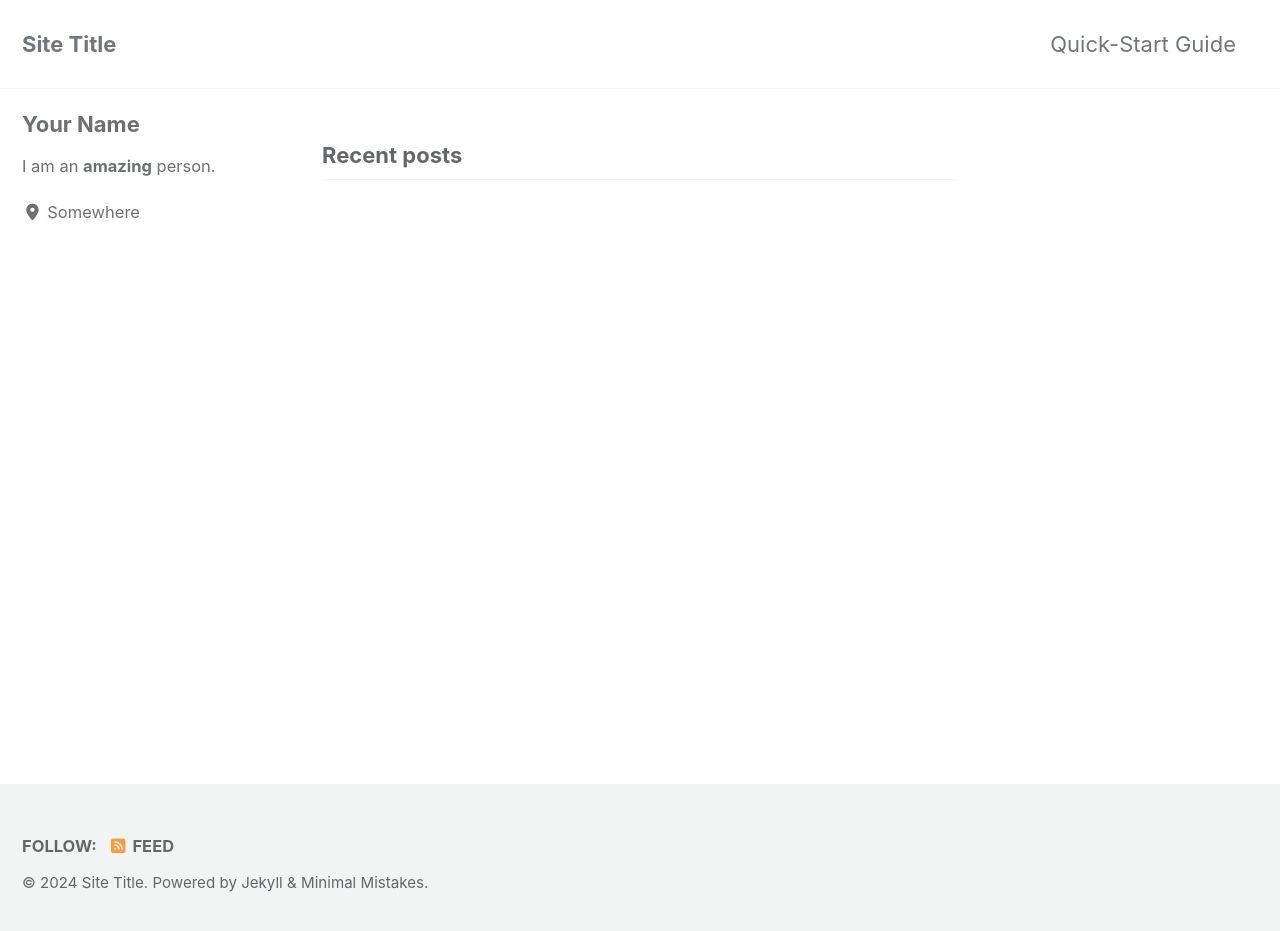
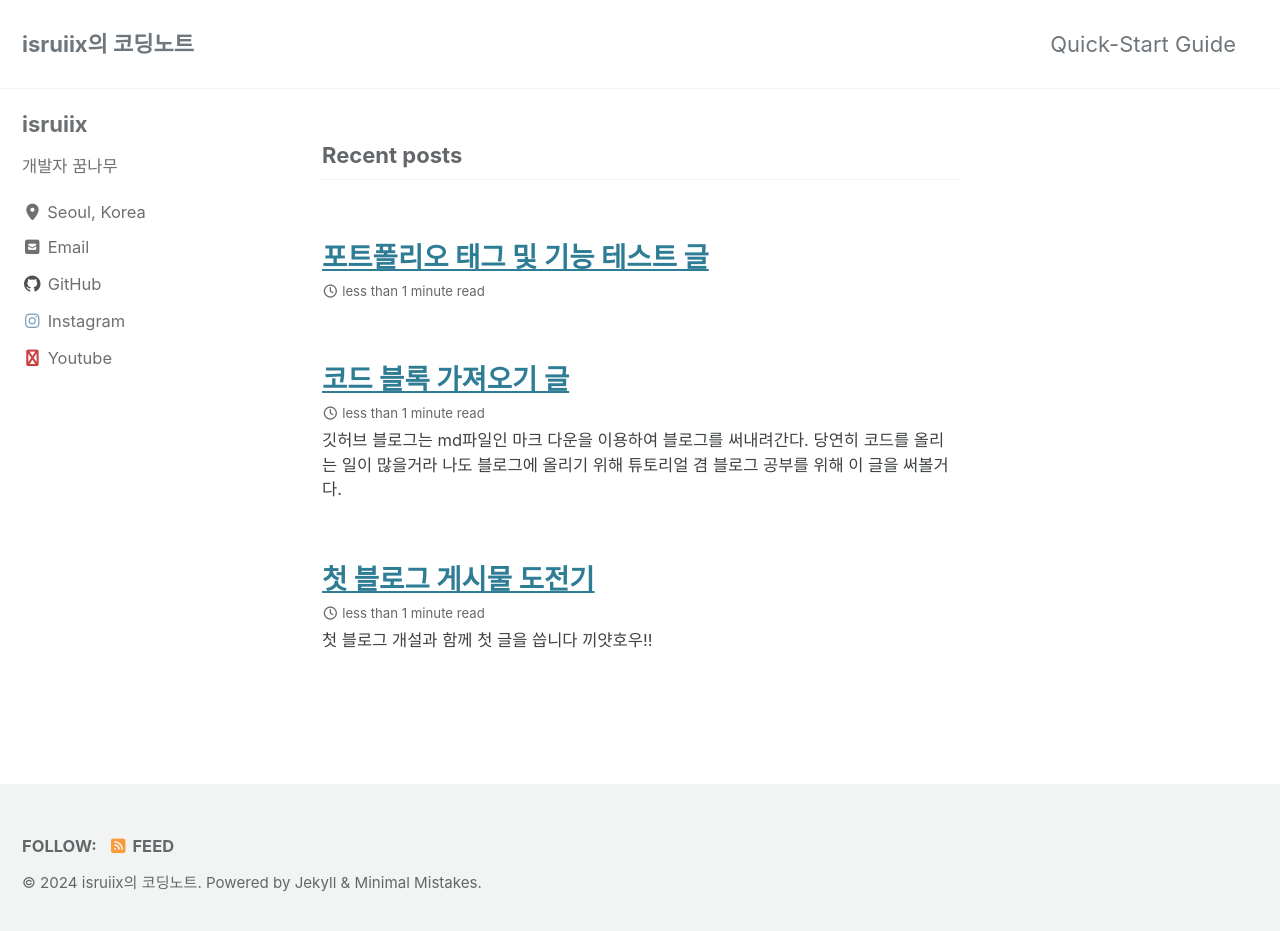
Before and after one commit to isruiix/isruiix.github.io, a Jekyll site: the page built from index.html, in a window 1280 px wide and 939 px high. Shown: the top 931 px of the window. Built offline with Jekyll 4.4.1, drawn with Linux system fonts in a browser that asks for light colours; cached includes are drawn as plain includes; the list of posts is cut into pages by our own code.

Commit message:
some edits

```diff
--- a/_config.yml
+++ b/_config.yml
@@ -17,11 +17,11 @@ minimal_mistakes_skin    : "default" # "air", "aqua", "contrast", "dark", "dirt"
 # Site Settings
 locale                   : "en-US"
 rtl                      : # true, false (default) # turns direction of the page into right to left for RTL languages
-title                    : "Site Title"
+title                    : "isruiix의 코딩노트"
 title_separator          : "-"
 subtitle                 : # site tagline that appears below site title in masthead
-name                     : "Your Name"
-description              : "An amazing website."
+name                     : "isruiix"
+description              : "열심히 해보는중"
 url                      : # the base hostname & protocol for your site e.g. "https://mmistakes.github.io"
 baseurl                  : # the subpath of your site, e.g. "/blog"
 repository               : # GitHub username/repo-name e.g. "mmistakes/minimal-mistakes"
@@ -113,30 +113,25 @@ analytics:
 
 # Site Author
 author:
-  name             : "Your Name"
+  name             : "isruiix"
   avatar           : # path of avatar image, e.g. "/assets/images/bio-photo.jpg"
-  bio              : "I am an **amazing** person."
-  location         : "Somewhere"
+  bio              : "개발자 꿈나무"
+  location         : "Seoul, Korea"
   email            :
   links:
     - label: "Email"
       icon: "fas fa-fw fa-envelope-square"
-      # url: "mailto:your.name@email.com"
-    - label: "Website"
-      icon: "fas fa-fw fa-link"
-      # url: "https://your-website.com"
-    - label: "Twitter"
-      icon: "fab fa-fw fa-twitter-square"
-      # url: "https://twitter.com/"
-    - label: "Facebook"
-      icon: "fab fa-fw fa-facebook-square"
-      # url: "https://facebook.com/"
+      url: "mailto:korea001yt@gmail.com"
     - label: "GitHub"
       icon: "fab fa-fw fa-github"
-      # url: "https://github.com/"
+      url: "https://github.com/isruiix"
     - label: "Instagram"
       icon: "fab fa-fw fa-instagram"
-      # url: "https://instagram.com/"
+      url: "https://www.instagram.com/hc05.jpg"
+    - label: "Youtube"
+      icon: "fas fa-fw fa-youtube"
+      url: "https://www.youtube.com/@OFFICIALKR001YT"
+
 
 # Site Footer
 footer:
--- /dev/null
+++ b/_posts/2024-10-28-first-blog.md
@@ -0,0 +1,17 @@
+---
+layout: post
+title: 첫 블로그 게시물 도전기
+categories:
+    - Blog
+author: Isruiix
+tags:
+- 시작이다
+- 블로그
+
+date: 2024-10-28 13:29 +0900
+---
+첫 블로그 개설과 함께 첫 글을 씁니다 **끼얏호우!!**
+
+링크 연결 연습을 위한 SNS링크를 남기겠습니다 [Instagram](https://www.instagram.com/hc05.jpg), [YT](https://www.youtube.com/@OFFICIALKR001YT).
+
+아마 여러가지 기능을 탐구하고 프로젝트 참여하면서 글을 써갈 듯 합니다
--- /dev/null
+++ b/_posts/2024-10-28-testing-code block.md
@@ -0,0 +1,31 @@
+---
+layout: post
+title: 코드 블록 가져오기 글
+categories:
+    - Blog
+tags: 시작이다
+math: true
+date: 2024-10-28 14:35 +0900
+---
+
+깃허브 블로그는 md파일인 마크 다운을 이용하여 블로그를 써내려간다.
+당연히 코드를 올리는 일이 많을거라 나도 블로그에 올리기 위해 튜토리얼 겸 블로그 공부를 위해 이 글을 써볼거다.
+
+마크다운 형식으로 코드 블록을 넣을 수 있지만, 가독성이 떨어지기에 나는 **GitGist**를 활용하여 코드 블록을 넣을거다.
+
+[GitGist](https://gist.github.com/)
+
+위의 링크에 들어가서 로그인창이 뜨면 로그인을 해주고
+
+**최상단** 현재 쓸 코드에 대한 간략한 설명
+**파일명** Hello.py, World.c 등으로 끝나는 파일명, 해당 확장자로 설정
+**코드** 코드 짜면 된다
+
+
+완료 후 오른쪽 아래에 Create Secret Gist를 눌러주고 embed 옆에있는 링크를 복사해주면 된다.
+
+그리고 post.md 파일 내용에 넣고 싶은 부분에 복사한 링크를 붙여놓기 하면 된다.
+
+<script src="https://gist.github.com/isruiix/d8133210bb5e4f9dc4ac01e36c71b848.js"></script>
+
+(테스트 코드 블록 가져오기)
--- /dev/null
+++ b/_posts/2024-10-29-portfolio-tag-test.md
@@ -0,0 +1,13 @@
+---
+layout: post
+title: 포트폴리오 태그 및 기능 테스트 글
+categories:
+    - Portfolio
+author: Isruiix
+tags:
+- 시작이다
+- portfolio
+
+date: 2024-10-29 12:47 +0900
+---
+![반가워요](https://img1.daumcdn.net/thumb/R1280x0/?scode=mtistory2&fname=https%3A%2F%2Fblog.kakaocdn.net%2Fdn%2FDvKoj%2Fbtr7funYCiL%2F9KFP9nqM19WrgLlOOQV5F0%2Fimg.jpg)
```
